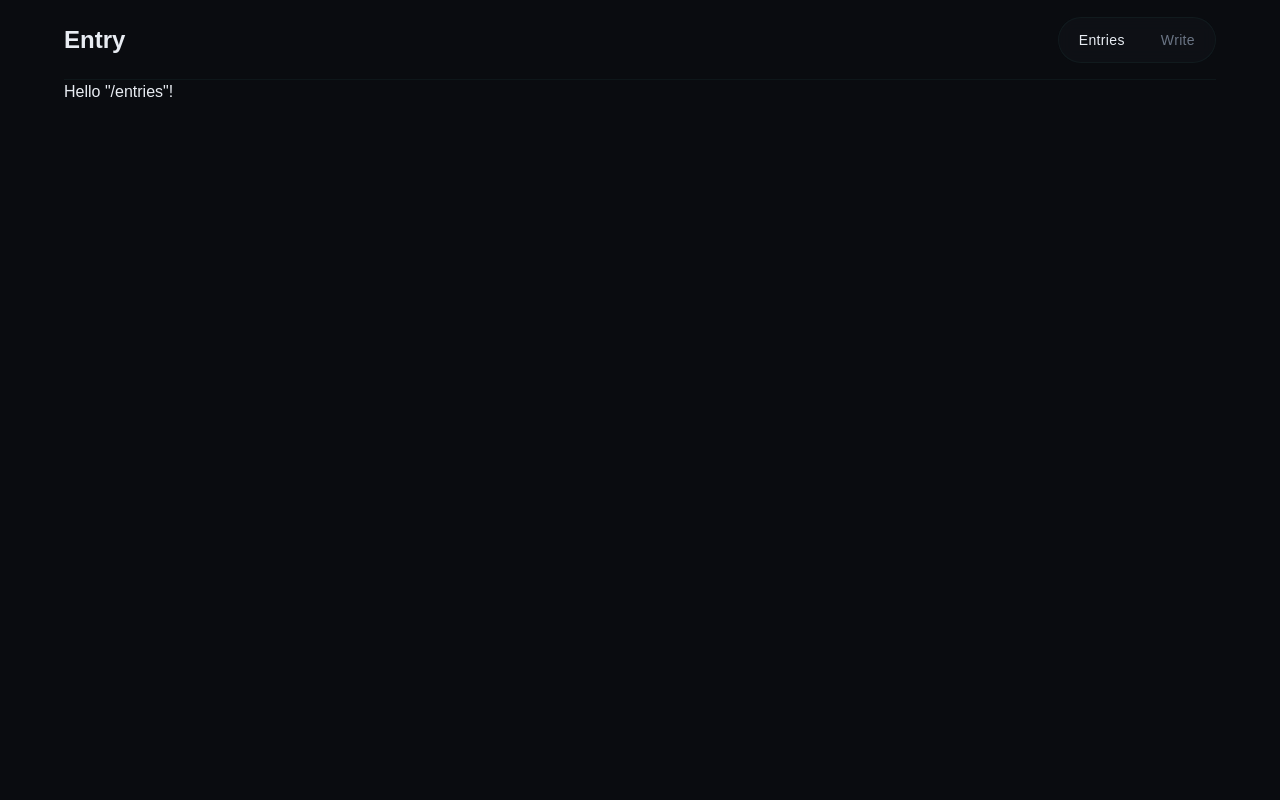
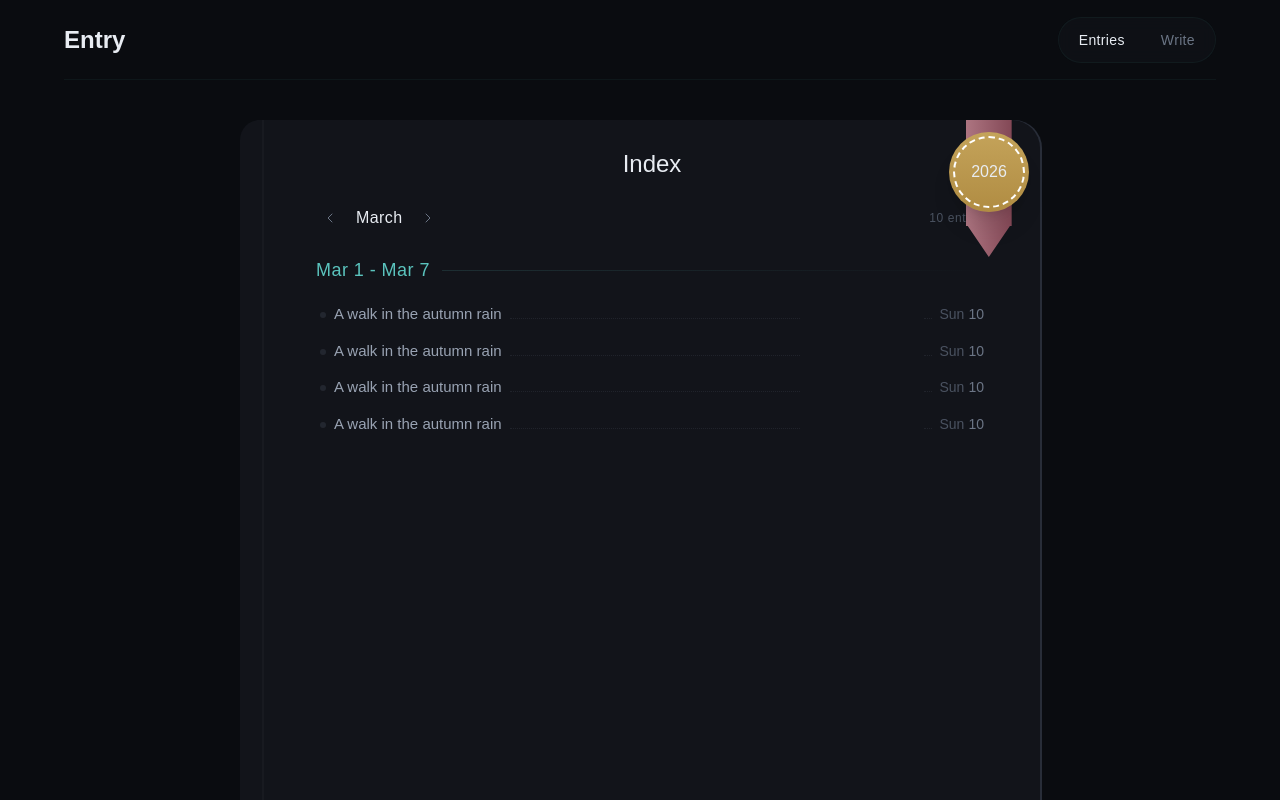
Before and after one commit to xambassador/entry, a React (Vite) app in the folder fox/: page /entries in a window 1280 px wide. Shown: the top 800 px of the page. Built offline with nearby package versions, Linux system fonts and the light colour scheme.

Commit message:
feat: add entries page initial design

```diff
--- a/fox/package.json
+++ b/fox/package.json
@@ -4,7 +4,7 @@
   "version": "0.0.0",
   "type": "module",
   "scripts": {
-    "dev": "vite",
+    "dev": "vite --host",
     "build": "tsc -b && vite build",
     "lint": "eslint .",
     "preview": "vite preview"
@@ -14,6 +14,7 @@
     "@tanstack/react-router": "^1.163.3",
     "@tanstack/react-router-devtools": "^1.163.3",
     "clsx": "^2.1.1",
+    "lucide-react": "^0.577.0",
     "react": "^19.2.0",
     "react-dom": "^19.2.0",
     "tailwind-merge": "^3.5.0"
--- /dev/null
+++ b/fox/src/components/diary-cover.tsx
@@ -0,0 +1,45 @@
+import { cn } from "@/lib/cn";
+
+import { Ribbon } from "./ribbon";
+
+type Props = React.PropsWithChildren<React.HTMLAttributes<HTMLDivElement>> & {
+  shellProps?: React.HTMLAttributes<HTMLDivElement>;
+};
+
+export function DiaryCover(props: Props) {
+  const { children, className, shellProps, ...rest } = props;
+  return (
+    <div
+      {...rest}
+      className={cn(
+        "w-full max-w-(--year-at-glance-width) mx-auto min-h-(--year-at-glance-height) h-full max-h-200",
+        className
+      )}
+    >
+      <div className="size-full relative">
+        <div className="flex rounded-l-3xl rounded-r-5xl bg-journal-surface h-full w-full shadow-year-at-glance">
+          <div className="min-w-[3%] h-full flex justify-end shrink-0">
+            <div className="bg-shark w-0.5 h-full" />
+          </div>
+
+          <div
+            {...shellProps}
+            className={cn("flex-1 h-full flex flex-col items-center justify-center", shellProps?.className)}
+          >
+            {children}
+          </div>
+        </div>
+
+        <div className="absolute top-0 right-7">
+          <Ribbon />
+          <div className="absolute top-3 right-1/2 translate-x-1/2">
+            <button className="relative size-20 rounded-full bg-linear-to-b from-twine to-driftwood shadow-xl">
+              <span className="absolute inset-1 border-2 border-dashed border-white rounded-full" />
+              <span>2026</span>
+            </button>
+          </div>
+        </div>
+      </div>
+    </div>
+  );
+}
--- a/fox/src/components/year-at-glance.tsx
+++ b/fox/src/components/year-at-glance.tsx
@@ -1,37 +1,20 @@
-import { Ribbon } from "./ribbon";
+import { DiaryCover } from "./diary-cover";
 
 const emojies = ["😊", "😌", "🤔", "😰", "🙏", "✨", "😴", "🎉", "🌧️", "🕊️"];
 
 export function YearAtGlance() {
   return (
-    <div className="w-full flex flex-col items-center justify-center h-[calc(100vh-var(--nav-height))] py-10">
-      <div className="relative w-full max-w-(--year-at-glance-width) mx-auto min-h-(--year-at-glance-height) h-full">
-        <div className="flex rounded-l-3xl rounded-r-5xl bg-journal-surface min-h-(--year-at-glance-height) h-full w-full shadow-year-at-glance">
-          <div className="min-w-[3%] h-full flex justify-end shrink-0">
-            <div className="bg-shark w-0.5 h-full" />
-          </div>
-
-          <div className="flex-1 h-full flex flex-col items-center justify-center">
-            <div className="grid grid-cols-[repeat(20,1fr)] justify-items-center gap-5 content-start">
-              {Array.from({ length: 365 }).map((_, i) => (
-                <button key={i} className="size-3 rounded-full bg-journal-card text-xl">
-                  {emojies[Math.floor(Math.random() * emojies.length)]}
-                </button>
-              ))}
-            </div>
-          </div>
-        </div>
-
-        <div className="absolute top-0 right-7">
-          <Ribbon />
-          <div className="absolute top-3 right-1/2 translate-x-1/2">
-            <button className="relative size-20 rounded-full bg-linear-to-b from-twine to-driftwood shadow-xl">
-              <span className="absolute inset-1 border-2 border-dashed border-white rounded-full" />
-              <span>2026</span>
-            </button>
-          </div>
-        </div>
+    <DiaryCover>
+      <div className="grid grid-cols-[repeat(20,1fr)] justify-items-center gap-5 content-start">
+        {Array.from({ length: 365 }).map((_, i) => (
+          <button
+            key={i}
+            className="size-3 rounded-full text-xl opacity-50 cursor-pointer hover:opacity-100 transition-opacity"
+          >
+            {emojies[Math.floor(Math.random() * emojies.length)]}
+          </button>
+        ))}
       </div>
-    </div>
+    </DiaryCover>
   );
 }
--- a/fox/src/main.css
+++ b/fox/src/main.css
@@ -29,7 +29,7 @@
   --radius-5xl: 1.75rem;
 
   --nav-height: 5rem;
-  --year-at-glance-height: 30rem;
+  --year-at-glance-height: 56.25rem;
   --year-at-glance-width: 50rem;
 
   --shadow-year-at-glance: 2px 0 0 var(--color-journal-elevated);
@@ -52,3 +52,27 @@ body {
 #root {
   @apply min-h-screen;
 }
+
+.dot-leader {
+  border-bottom: 1px dotted var(--color-ink-faint);
+  opacity: 0.25;
+  margin-bottom: 4px;
+  transition: opacity 0.2s ease;
+}
+
+.entry-row::before {
+  content: "";
+  position: absolute;
+  left: -4px;
+  top: 25%;
+  bottom: 25%;
+  width: 2px;
+  border-radius: 1px;
+  background: var(--color-gilt);
+  opacity: 0;
+  transition: opacity 0.2s ease;
+}
+
+.entry-row:hover::before {
+  opacity: 0.5;
+}
--- a/fox/src/routes/__root.tsx
+++ b/fox/src/routes/__root.tsx
@@ -8,7 +8,7 @@ function RootLayout() {
   return (
     <Fragment>
       <Nav />
-      <main className="max-w-6xl mx-auto">
+      <main className="max-w-6xl mx-auto w-full h-[calc(100vh-var(--nav-height))] py-10">
         <Outlet />
       </main>
       <TanStackRouterDevtools />
--- a/fox/src/routes/entries.tsx
+++ b/fox/src/routes/entries.tsx
@@ -1,9 +1,90 @@
 import { createFileRoute } from "@tanstack/react-router";
+import { ChevronLeft, ChevronRight } from "lucide-react";
+
+import { DiaryCover } from "@/components/diary-cover";
 
 export const Route = createFileRoute("/entries")({
   component: RouteComponent
 });
 
+const MONTH_NAMES = [
+  "January",
+  "February",
+  "March",
+  "April",
+  "May",
+  "June",
+  "July",
+  "August",
+  "September",
+  "October",
+  "November",
+  "December"
+];
+
 function RouteComponent() {
-  return <div>Hello "/entries"!</div>;
+  const month = new Date().getMonth();
+  return (
+    <DiaryCover className="max-h-full" shellProps={{ className: "py-5" }}>
+      <div className="space-y-6 max-w-2xl mx-auto size-full">
+        <div className="text-center pt-2">
+          <h1 className="font-light text-ink text-2xl">Index</h1>
+        </div>
+
+        <div className="flex items-center justify-between">
+          <div className="flex items-center gap-3">
+            <button className="p-1.5 text-ink-muted hover:text-gilt transition-colors duration-200 disabled:opacity-20 disabled:cursor-not-allowed cursor-pointer">
+              <ChevronLeft size={16} strokeWidth={1.5} />
+            </button>
+            <h2 className="font-light tracking-wide text-ink">{MONTH_NAMES[month]}</h2>
+            <button className="p-1.5 text-ink-muted hover:text-gilt transition-colors duration-200 disabled:opacity-20 disabled:cursor-not-allowed cursor-pointer">
+              <ChevronRight size={16} strokeWidth={1.5} />
+            </button>
+          </div>
+
+          <div className="flex items-center gap-3">
+            <span className="text-ink-faint tracking-wider text-xs">10 entries</span>
+          </div>
+        </div>
+
+        <div className="relative rounded-xl index-page">
+          <div className="space-y-6">
+            <div>
+              <div className="flex items-center gap-3 mb-3">
+                <h3 className="text-lg tracking-wide whitespace-nowrap text-gilt">Mar 1 - Mar 7</h3>
+                <div className="h-px flex-1 bg-linear-to-r from-gilt/15 to-transparent" />
+              </div>
+
+              <div className="space-y-0">
+                <Entry />
+                <Entry />
+                <Entry />
+                <Entry />
+              </div>
+            </div>
+          </div>
+        </div>
+      </div>
+    </DiaryCover>
+  );
 }
+
+function Entry() {
+  return (
+    <div className="group cursor-pointer py-1.75 flex items-baseline gap-2 entry-row hover:bg-gilt-glow rounded px-1 transition-colors duration-150 relative">
+      <span className="size-1.5 rounded-full shrink-0 relative -top-px transition-transform duration-200 group-hover:scale-150 bg-ink-faint opacity-[0.3]" />
+      <span className="text-[15px] text-ink-secondary group-hover:text-ink transition-colors duration-200 whitespace-nowrap shrink-0">
+        A walk in the autumn rain
+      </span>
+      <span className="flex-1 dot-leader min-w-5" />
+      <span className="text-xs text-ink-faint tracking-wider shrink-0 opacity-0 group-hover:opacity-100 transition-opacity duration-200 max-w-30 truncate">
+        {["morning", "gratitude", "nature"].slice(0, 2).join(", ")}
+      </span>
+      <span className="w-2 dot-leader opacity-0 group-hover:opacity-100 transition-opacity duration-200" />
+      <span className="text-sm text-ink-muted group-hover:text-gilt transition-colors duration-200 shrink-0 tabular-nums">
+        <span className="text-ink-faint text-sm mr-1">Sun</span>
+        10
+      </span>
+    </div>
+  );
+}
```
Also changed, not shown: 1 other file (tests, documents, lock files or other folders).
